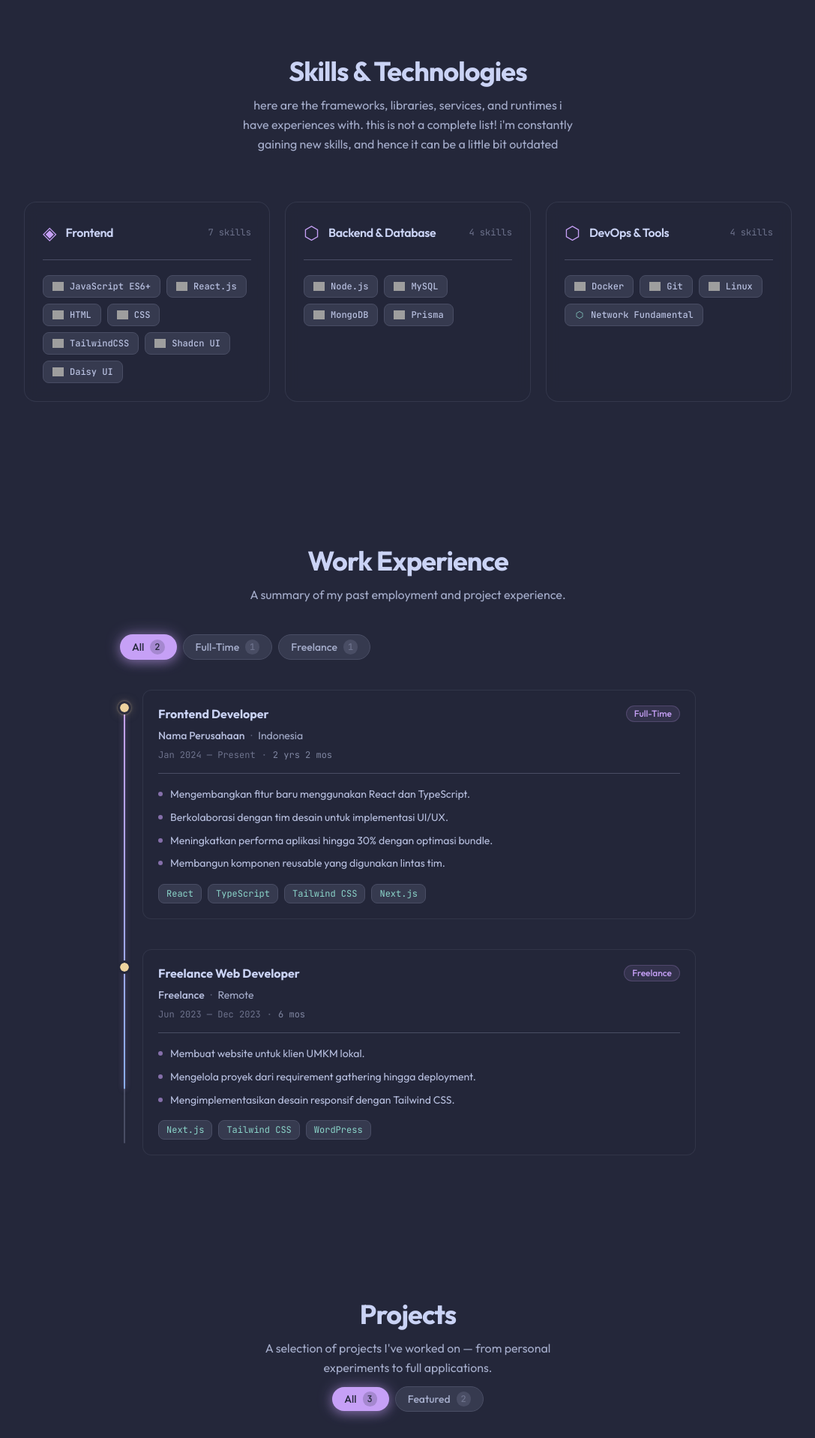
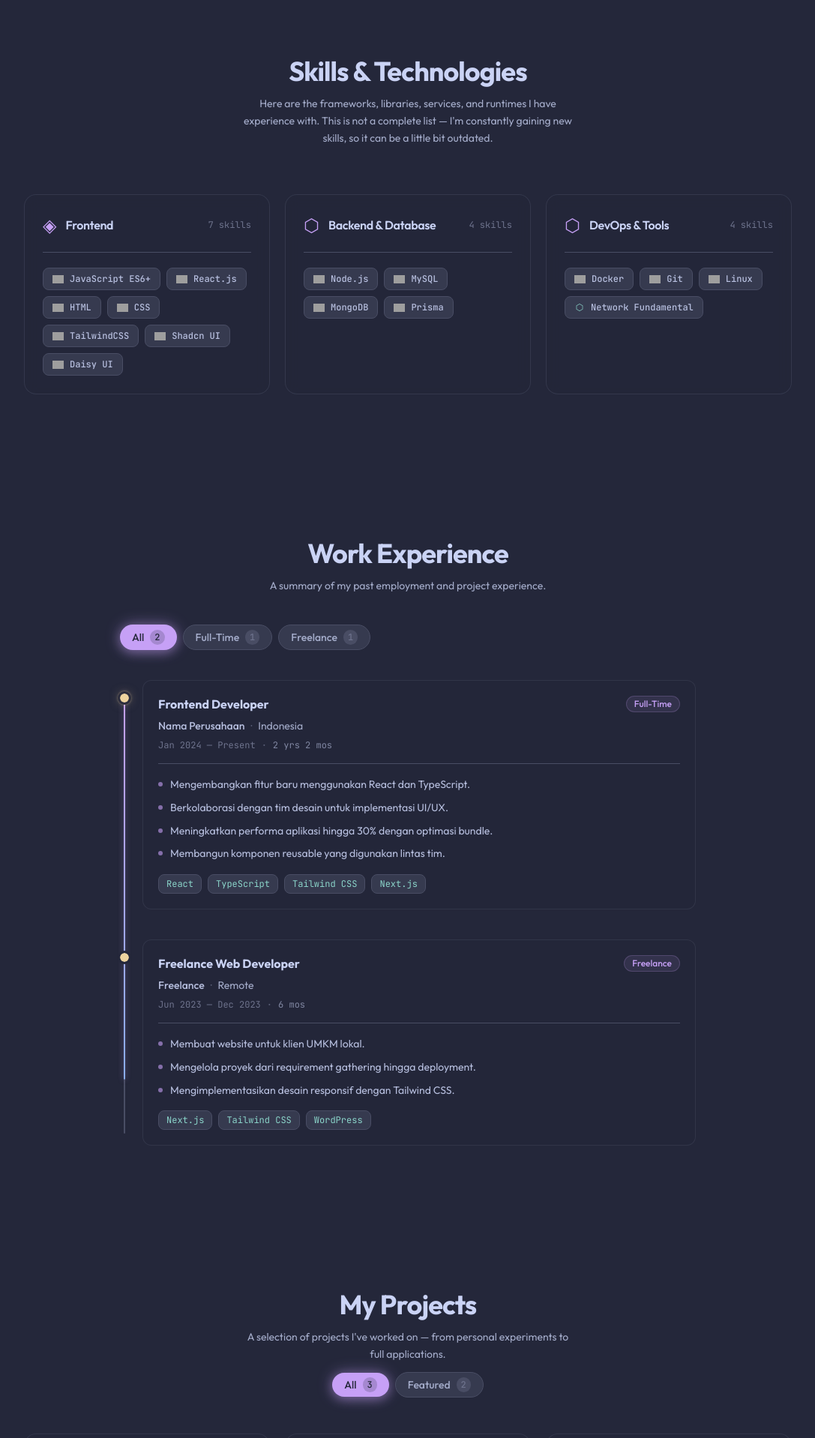
Before and after one commit to azrilpramudia/personal-website, a Next.js app: page / in a window 1280 px wide. Shown: the part 1440-3358 px from the top of the page at 75% size, without its empty margins (96-1183 px from the left). Built offline with nearby package versions, Linux system fonts and the light colour scheme; grey boxes are pictures that could not be loaded.

Commit message:
chore: improvement skills, projects, & experience

```diff
--- a/src/components/sections/Experience.tsx
+++ b/src/components/sections/Experience.tsx
@@ -17,7 +17,6 @@ import type { Experience as ExperienceType } from "@/src/types";
 const FILTERS = ["All", "Full-Time", "Freelance", "Contract"] as const;
 type Filter = (typeof FILTERS)[number];
 
-// Ukuran dot dan lebar line — satu sumber kebenaran
 const DOT_SIZE = 12;
 const LINE_W = 2;
 const LINE_LEFT = DOT_SIZE / 2 - LINE_W / 2;
@@ -131,7 +130,7 @@ function ExperienceItem({
 
   return (
     <div className={cn("relative flex items-start", !isLast && "pb-10")}>
-      {/* Dot — plain div, tanpa animasi sama sekali */}
+      {/* Dot — no animation */}
       <div
         className="relative z-10 shrink-0 mt-4.5"
         style={{
@@ -159,7 +158,7 @@ function ExperienceItem({
         )}
       </div>
 
-      {/* Card — fadeUp animation hanya pada card */}
+      {/* Card — fadeUp only on card */}
       <motion.div
         variants={fadeUp}
         className="flex-1 min-w-0 rounded-xl p-5 transition-colors duration-300"
@@ -205,7 +204,7 @@ function ExperienceItem({
           <span className="text-macchiato-subtext0">{exp.location}</span>
         </div>
 
-        {/* Date · Duration · Active */}
+        {/* Date · Duration */}
         <div className="flex flex-wrap items-center gap-2 font-mono text-xs text-macchiato-overlay0 mb-4">
           <span>
             {exp.startDate} — {exp.endDate}
@@ -290,7 +289,7 @@ export default function Experience() {
           </motion.h2>
           <motion.p
             variants={fadeUp}
-            className="text-macchiato-subtext0 text-medium leading-relaxed"
+            className="text-macchiato-subtext0 text-sm leading-relaxed"
           >
             A summary of my past employment and project experience.
           </motion.p>
--- a/src/components/sections/Projects.tsx
+++ b/src/components/sections/Projects.tsx
@@ -1,10 +1,11 @@
 "use client";
 
-import { useState } from "react";
+import { useState, useMemo } from "react";
 import { motion, AnimatePresence } from "framer-motion";
 import { fadeUp, staggerContainer } from "@/src/lib/animation";
 import { cn } from "@/src/lib/utils";
 import { ProjectCard } from "@/src/components/ui/ProjectCard";
+import { GithubIcon } from "@/src/components/ui/Icons";
 import { projects } from "@/src/data/projects";
 import { personalInfo } from "@/src/data/index";
 
@@ -76,8 +77,11 @@ function EmptyState() {
 export default function Projects() {
   const [activeFilter, setActiveFilter] = useState<Filter>("All");
 
-  const filtered =
-    activeFilter === "All" ? projects : projects.filter((p) => p.featured);
+  const filtered = useMemo(
+    () =>
+      activeFilter === "All" ? projects : projects.filter((p) => p.featured),
+    [activeFilter],
+  );
 
   return (
     <section
@@ -97,11 +101,11 @@ export default function Projects() {
             variants={fadeUp}
             className="text-macchiato-text text-3xl md:text-4xl font-bold tracking-tight"
           >
-            Projects
+            My Projects
           </motion.h2>
           <motion.p
             variants={fadeUp}
-            className="text-macchiato-subtext0 text-medium max-w-md leading-relaxed"
+            className="text-macchiato-subtext0 text-sm max-w-md leading-relaxed"
           >
             A selection of projects I&apos;ve worked on — from personal
             experiments to full applications.
@@ -133,7 +137,7 @@ export default function Projects() {
           )}
         </AnimatePresence>
 
-        {/* GitHub CTA — URL dari personalInfo */}
+        {/* GitHub CTA */}
         <motion.div
           variants={fadeUp}
           initial="hidden"
@@ -147,9 +151,7 @@ export default function Projects() {
             rel="noopener noreferrer"
             className="inline-flex items-center gap-2 px-6 py-2.5 rounded-full text-sm font-medium text-macchiato-subtext1 border border-macchiato-surface2 hover:border-macchiato-mauve hover:text-macchiato-mauve transition-all duration-200"
           >
-            <svg viewBox="0 0 24 24" fill="currentColor" className="size-4">
-              <path d="M12 0C5.374 0 0 5.373 0 12c0 5.302 3.438 9.8 8.207 11.387.599.111.793-.261.793-.577v-2.234c-3.338.726-4.033-1.416-4.033-1.416-.546-1.387-1.333-1.756-1.333-1.756-1.089-.745.083-.729.083-.729 1.205.084 1.839 1.237 1.839 1.237 1.07 1.834 2.807 1.304 3.492.997.107-.775.418-1.305.762-1.604-2.665-.305-5.467-1.334-5.467-5.931 0-1.311.469-2.381 1.236-3.221-.124-.303-.535-1.524.117-3.176 0 0 1.008-.322 3.301 1.23A11.509 11.509 0 0 1 12 5.803c1.02.005 2.047.138 3.006.404 2.291-1.552 3.297-1.23 3.297-1.23.653 1.653.242 2.874.118 3.176.77.84 1.235 1.911 1.235 3.221 0 4.609-2.807 5.624-5.479 5.921.43.372.823 1.102.823 2.222v3.293c0 .319.192.694.801.576C20.566 21.797 24 17.3 24 12c0-6.627-5.373-12-12-12z" />
-            </svg>
+            <GithubIcon size={15} />
             See more on GitHub
           </a>
         </motion.div>
--- a/src/components/sections/Skills.tsx
+++ b/src/components/sections/Skills.tsx
@@ -2,6 +2,7 @@
 
 import { motion } from "framer-motion";
 import { fadeUp, staggerContainer, scaleIn } from "@/src/lib/animation";
+import { cn } from "@/src/lib/utils";
 import { SkillBadge } from "@/src/components/ui/SkillBadge";
 import { skillCategories, SkillCategory } from "@/src/data/skills";
 
@@ -17,7 +18,11 @@ function CategoryCard({
     <motion.div
       variants={scaleIn}
       custom={index}
-      className="group relative rounded-2xl p-6 flex flex-col gap-5 transition-all duration-300"
+      className={cn(
+        "group relative rounded-2xl p-6",
+        "flex flex-col gap-5",
+        "transition-all duration-300",
+      )}
       style={{
         background: "rgba(36, 39, 58, 0.6)",
         border: "1px solid rgba(91, 96, 120, 0.30)",
@@ -80,11 +85,11 @@ export default function Skills() {
           </motion.h2>
           <motion.p
             variants={fadeUp}
-            className="text-macchiato-subtext0 text-medium max-w-md leading-relaxed"
+            className="text-macchiato-subtext0 text-sm max-w-md leading-relaxed"
           >
-            here are the frameworks, libraries, services, and runtimes i have
-            experiences with. this is not a complete list! i&apos;m constantly
-            gaining new skills, and hence it can be a little bit outdated
+            Here are the frameworks, libraries, services, and runtimes I have
+            experience with. This is not a complete list — I&apos;m constantly
+            gaining new skills, so it can be a little bit outdated.
           </motion.p>
         </motion.div>
 
```
